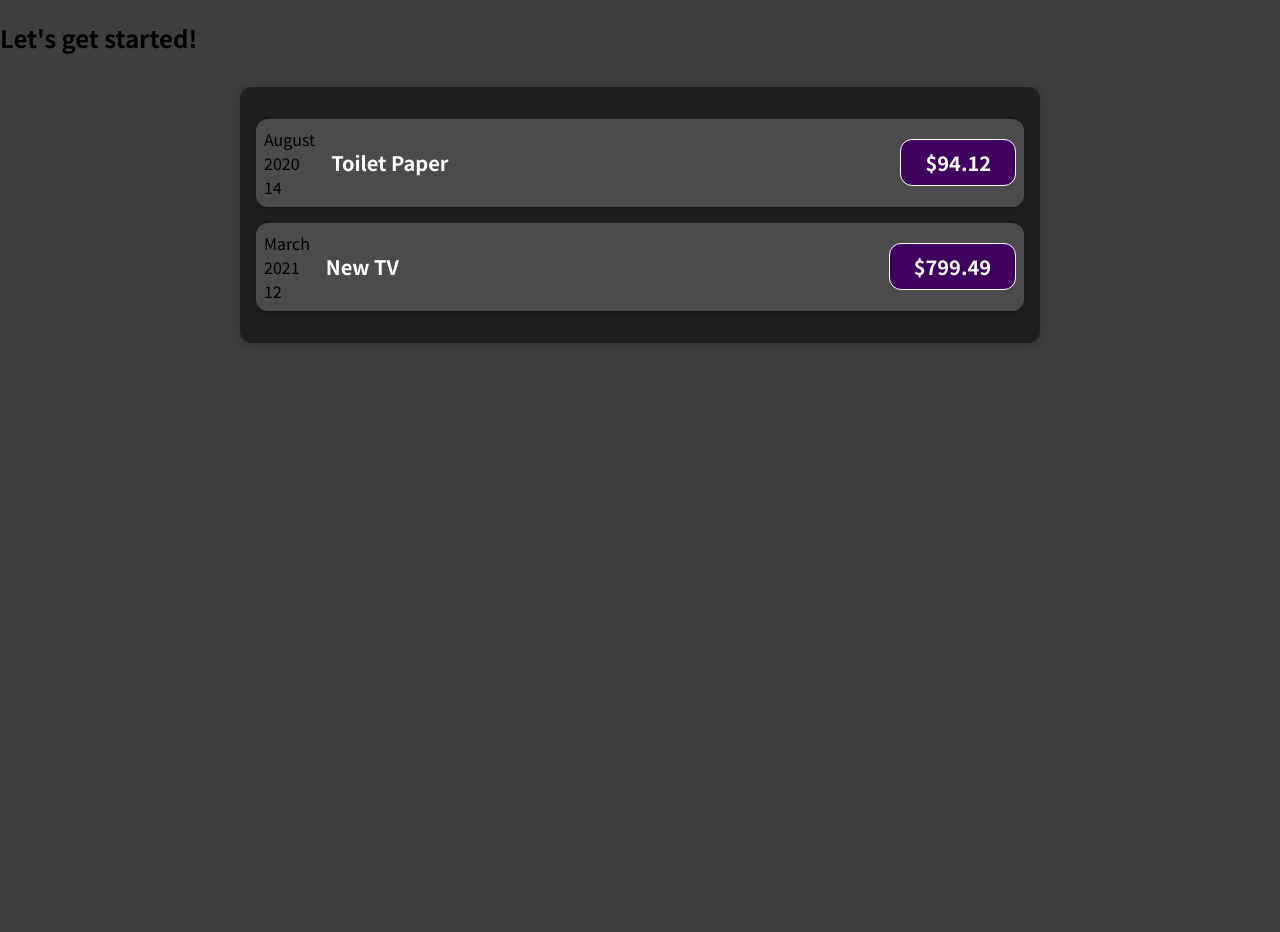
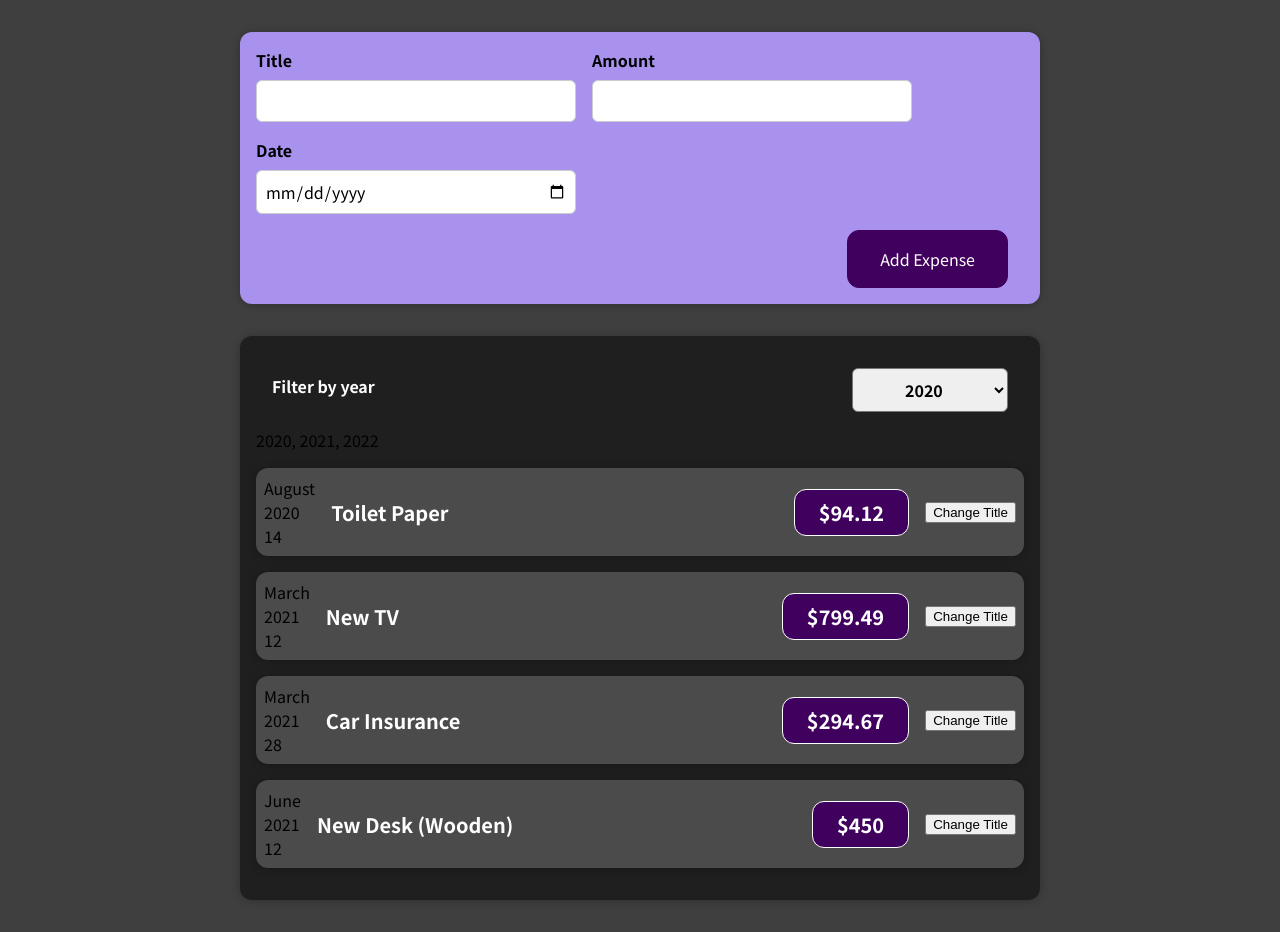
Before and after one commit to fabioono25/reactstudies, a React (Create React App) app in the folder 1-FirstProject/: page / in a window 1280 px wide. Before the commit the page ends 800 px from the top, so only its background shows below. Built offline with nearby package versions, Linux system fonts and the light colour scheme.

Commit message:
useState + props

```diff
--- a/1-FirstProject/src/App.js
+++ b/1-FirstProject/src/App.js
@@ -1,4 +1,5 @@
 import Expenses from "./components/Expenses/Expenses";
+import NewExpense from "./components/NewExpense/NewExpense";
 
 const App = () => {
   const expenses = [
@@ -23,9 +24,14 @@
     },
   ];
 
+  const addExpenseHandler = expense => {
+    console.log('In App.js');
+    console.log(expense);
+  };
+
   return (
     <div>
-      <h2>Let's get started!</h2>
+      <NewExpense onAddExpense={addExpenseHandler}/>
       {/* <ExpenseItem title={expenses[0].title} amount={expenses[0].amount} date={expenses[0].date}/> */}
       <Expenses items={expenses} />
     </div>
--- a/1-FirstProject/src/components/Expenses/ExpenseItem.js
+++ b/1-FirstProject/src/components/Expenses/ExpenseItem.js
@@ -1,9 +1,19 @@
+import { useState } from "react";
+
 import Card from "../UI/Card";
 import ExpenseDate from "./ExpenseDate";
 import "./ExpenseItem.css";
 
 function ExpenseItem(props) {
-  const { title, amount, date } = props;
+  const { amount, date } = props;
+
+  const [title, setTitle] = useState(props.title);
+  console.log("title in component", title);
+
+  const handle = () => {
+    console.log("title in handler", title);
+    setTitle("Updated!");
+  };
 
   return (
     <Card className="expense-item">
@@ -12,6 +22,7 @@
       <div className="expense-item__description">
         <h2>{title}</h2>
         <div className="expense-item__price">${amount}</div>
+        <button onClick={handle}>Change Title</button>
       </div>
     </Card>
   );
--- a/1-FirstProject/src/components/Expenses/Expenses.js
+++ b/1-FirstProject/src/components/Expenses/Expenses.js
@@ -1,10 +1,27 @@
-import Card from "../UI/Card";
-import ExpenseItem from "./ExpenseItem";
-import "./Expenses.css";
+import React, { useState } from 'react';
 
-function Expenses(props) {
+import ExpenseItem from './ExpenseItem';
+import Card from '../UI/Card';
+import ExpensesFilter from './ExpensesFilter';
+import './Expenses.css';
+
+const Expenses = (props) => {
+  const [filteredYear, setFilteredYear] = useState('2020');
+
+  const filterChangeHandler = selectedYear => {
+    setFilteredYear(selectedYear);
+  };
+
+  let label = 'asdasdadsad';
+  if (filteredYear === '2020') {
+    label = '2020, 2021, 2022';
+  }
+
   return (
-    <Card className="expenses">
+    <div>
+      <Card className='expenses'>
+        <ExpensesFilter selected={filteredYear} onChangeFilter={filterChangeHandler} />
+        <p>{label}</p>
         <ExpenseItem
           title={props.items[0].title}
           amount={props.items[0].amount}
@@ -15,8 +32,19 @@
           amount={props.items[1].amount}
           date={props.items[1].date}
         />
+        <ExpenseItem
+          title={props.items[2].title}
+          amount={props.items[2].amount}
+          date={props.items[2].date}
+        />
+        <ExpenseItem
+          title={props.items[3].title}
+          amount={props.items[3].amount}
+          date={props.items[3].date}
+        />
       </Card>
+    </div>
   );
-}
+};
 
 export default Expenses;
--- /dev/null
+++ b/1-FirstProject/src/components/Expenses/ExpensesFilter.css
@@ -0,0 +1,24 @@
+.expenses-filter {
+  color: white;
+  padding: 0 1rem;
+}
+
+.expenses-filter__control {
+  display: flex;
+  width: 100%;
+  align-items: center;
+  justify-content: space-between;
+  margin: 1rem 0;
+}
+
+.expenses-filter label {
+  font-weight: bold;
+  margin-bottom: 0.5rem;
+}
+
+.expenses-filter select {
+  font: inherit;
+  padding: 0.5rem 3rem;
+  font-weight: bold;
+  border-radius: 6px;
+}
--- /dev/null
+++ b/1-FirstProject/src/components/Expenses/ExpensesFilter.js
@@ -0,0 +1,25 @@
+import React from 'react';
+
+import './ExpensesFilter.css';
+
+const ExpensesFilter = (props) => {
+  const dropdownChangeHandler = (event) => {
+    props.onChangeFilter(event.target.value);
+  };
+
+  return (
+    <div className='expenses-filter'>
+      <div className='expenses-filter__control'>
+        <label>Filter by year</label>
+        <select value={props.selected} onChange={dropdownChangeHandler}>
+          <option value='2022'>2022</option>
+          <option value='2021'>2021</option>
+          <option value='2020'>2020</option>
+          <option value='2019'>2019</option>
+        </select>
+      </div>
+    </div>
+  );
+};
+
+export default ExpensesFilter;
--- /dev/null
+++ b/1-FirstProject/src/components/NewExpense/ExpenseForm.css
@@ -0,0 +1,26 @@
+.new-expense__controls {
+  display: flex;
+  flex-wrap: wrap;
+  gap: 1rem;
+  margin-bottom: 1rem;
+  text-align: left;
+}
+
+.new-expense__control label {
+  font-weight: bold;
+  margin-bottom: 0.5rem;
+  display: block;
+}
+
+.new-expense__control input {
+  font: inherit;
+  padding: 0.5rem;
+  border-radius: 6px;
+  border: 1px solid #ccc;
+  width: 20rem;
+  max-width: 100%;
+}
+
+.new-expense__actions {
+  text-align: right;
+}
--- /dev/null
+++ b/1-FirstProject/src/components/NewExpense/ExpenseForm.js
@@ -0,0 +1,114 @@
+import React, { useState } from "react";
+
+import "./ExpenseForm.css";
+
+const ExpenseForm = (props) => {
+  const [enteredTitle, setEnteredTitle] = useState("");
+  const [enteredAmount, setEnteredAmount] = useState("");
+  const [enteredDate, setEnteredDate] = useState("");
+  const [userInput, setUserInput] = useState({
+    enteredTitle: '',
+    enteredAmount: '',
+    enteredDate: '',
+  });
+
+  const titleChangeHandler = (event) => {
+    setEnteredTitle(event.target.value);
+
+    // outdated states can be found here
+    // setUserInput({
+    //   ...userInput,
+    //   enteredTitle: event.target.value,
+    // });
+
+    // the state is guaranteed to be the latest state
+    // setUserInput((prevState) => {
+    //   return { ...prevState, enteredTitle: event.target.value };
+    // });
+  };
+
+  const amountChangeHandler = (event) => {
+    setEnteredAmount(event.target.value);
+    // setUserInput({
+    //   ...userInput,
+    //   enteredAmount: event.target.value,
+    // });
+  };
+
+  const dateChangeHandler = (event) => {
+    setEnteredDate(event.target.value);
+    // setUserInput({
+    //   ...userInput,
+    //   enteredDate: event.target.value,
+    // });
+  };
+
+  // working with a shared handler function
+  const inputChangeHandler = (identifier, value) => {
+    setUserInput((prevState) => {
+      return { ...prevState, [identifier]: value };
+    });
+  };
+
+//   function inputChangeHandler(e){
+//     const { name, value } = e.target;
+//     setUserInput(ps => ({...ps, [name]: value }));
+// }
+
+  console.log("userInput", userInput);
+  console.log("enteredTitle", enteredAmount);
+
+  const submitHandler = (event) => {
+    event.preventDefault();
+
+    const expenseData = {
+      title: enteredTitle,
+      amount: enteredAmount,
+      date: new Date(enteredDate),
+    };
+
+    console.log(expenseData);
+    props.onSaveExpenseData(expenseData);
+  };
+
+  return (
+    <form onSubmit={submitHandler}>
+      <div className="new-expense__controls">
+        <div className="new-expense__control">
+          <label>Title</label>
+          <input
+            type="text"
+            value={enteredTitle}
+            onChange={(event) =>
+              inputChangeHandler("title", event.target.value)
+            }
+          />
+        </div>
+        <div className="new-expense__control">
+          <label>Amount</label>
+          <input
+            type="number"
+            min="0.01"
+            step="0.01"
+            value={enteredAmount}
+            onChange={amountChangeHandler}
+          />
+        </div>
+        <div className="new-expense__control">
+          <label>Date</label>
+          <input
+            type="date"
+            min="2019-01-01"
+            max="2022-12-31"
+            onChange={dateChangeHandler}
+          />
+        </div>
+      </div>
+      <div className="new-expense__actions">
+        <button type="submit">Add Expense</button>
+      </div>
+    </form>
+  );
+};
+
+export default ExpenseForm;
--- /dev/null
+++ b/1-FirstProject/src/components/NewExpense/NewExpense.css
@@ -0,0 +1,38 @@
+.new-expense {
+  background-color: #a892ee;
+  padding: 1rem;
+  margin: 2rem auto;
+  width: 50rem;
+  max-width: 95%;
+  border-radius: 12px;
+  text-align: center;
+  box-shadow: 0 1px 8px rgba(0, 0, 0, 0.25);
+}
+
+.new-expense button {
+  font: inherit;
+  cursor: pointer;
+  padding: 1rem 2rem;
+  border: 1px solid #40005d;
+  background-color: #40005d;
+  color: white;
+  border-radius: 12px;
+  margin-right: 1rem;
+}
+
+.new-expense button:hover,
+.new-expense button:active {
+  background-color: #510674;
+  border-color: #510674;
+}
+
+.new-expense button.alternative {
+  color: #220131;
+  border-color: transparent;
+  background-color: transparent;
+}
+
+.new-expense button.alternative:hover,
+.new-expense button.alternative:active {
+  background-color: #ddb3f8;
+}
--- /dev/null
+++ b/1-FirstProject/src/components/NewExpense/NewExpense.js
@@ -0,0 +1,23 @@
+import React from 'react';
+
+import ExpenseForm from './ExpenseForm';
+import './NewExpense.css';
+
+const NewExpense = (props) => {
+  const saveExpenseDataHandler = (enteredExpenseData) => {
+    const expenseData = {
+      ...enteredExpenseData,
+      id: Math.random().toString()
+    };
+    console.log('saveExpenseDataHAndler', expenseData);
+    props.onAddExpense(expenseData);
+  };
+
+  return (
+    <div className='new-expense'>
+      <ExpenseForm onSaveExpenseData={saveExpenseDataHandler} />
+    </div>
+  );
+};
+
+export default NewExpense;
```
Lines whose indentation alone changed are shown as unchanged.
